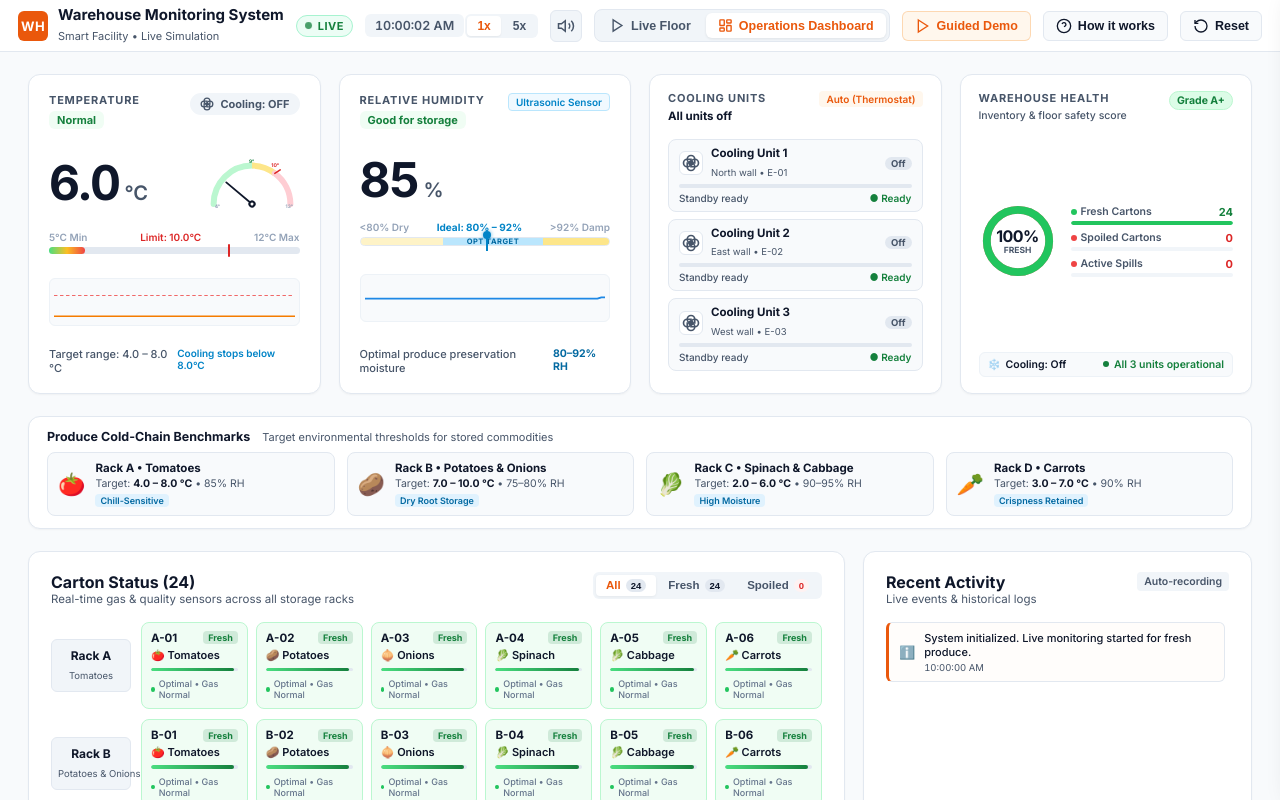
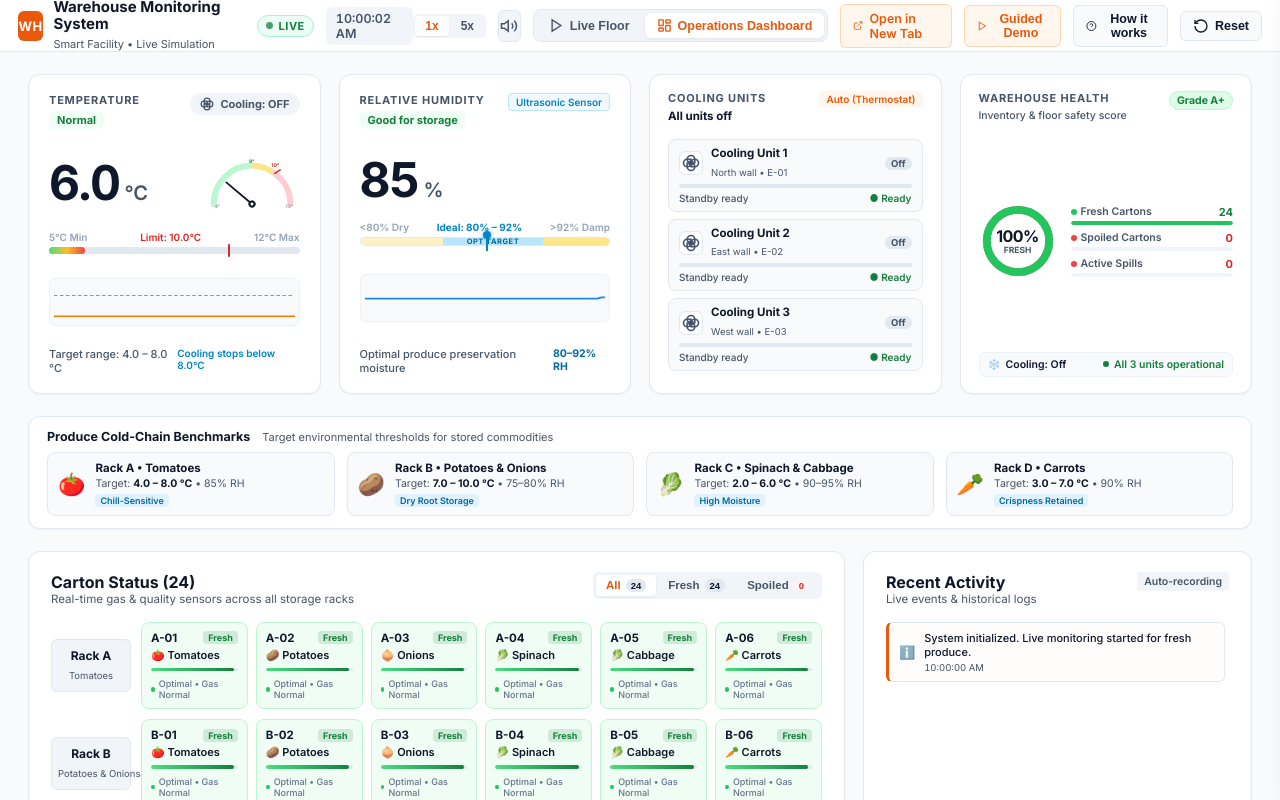
Before and after one commit to devansh8011-oss/smart-warehouse-monitoring-system, a website: page index.html in a window 1280 px wide. Both pictures are taken after a click on the button "Go to Dashboard". Drawn offline with Linux system fonts and the light colour scheme.

Commit message:
Add Open in New Tab navigation button for cross-tab dashboard testing

```diff
--- a/index.html
+++ b/index.html
@@ -163,6 +163,15 @@
             <span>Operations Dashboard</span>
           </button>
         </div>
+
+        <a href="dashboard.html" target="_blank" rel="noopener" class="nav-btn btn-outline" style="text-decoration:none;display:inline-flex;align-items:center;gap:6px;" title="Open Operations Dashboard in a side-by-side browser tab">
+          <svg width="15" height="15" viewBox="0 0 24 24" fill="none" stroke="currentColor" stroke-width="2">
+            <path d="M18 13v6a2 2 0 0 1-2 2H5a2 2 0 0 1-2-2V8a2 2 0 0 1 2-2h6"></path>
+            <polyline points="15 3 21 3 21 9"></polyline>
+            <line x1="10" y1="14" x2="21" y2="3"></line>
+          </svg>
+          <span>Open in New Tab</span>
+        </a>
 
         <button type="button" class="nav-btn btn-outline" onclick="startGuidedDemo()" id="guided-demo-btn">
           <svg width="16" height="16" viewBox="0 0 24 24" fill="none" stroke="currentColor" stroke-width="2">
```
